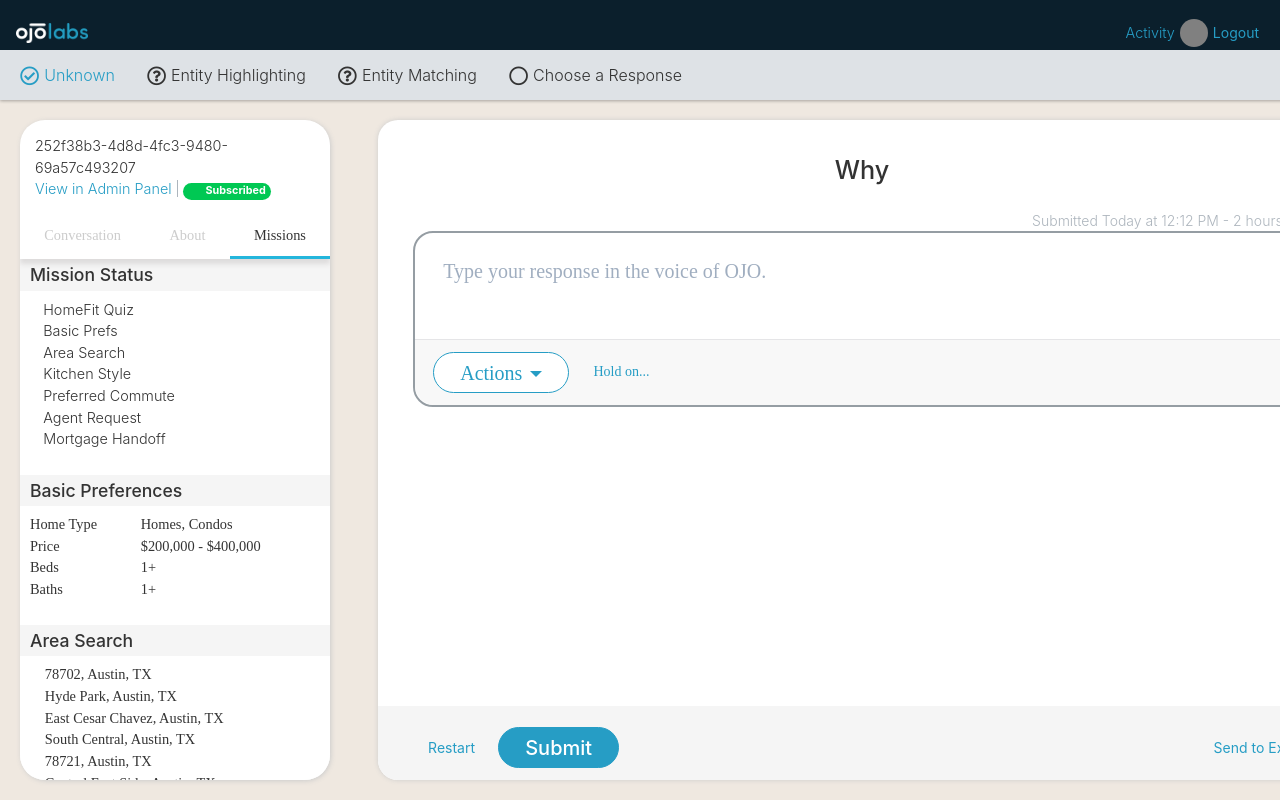
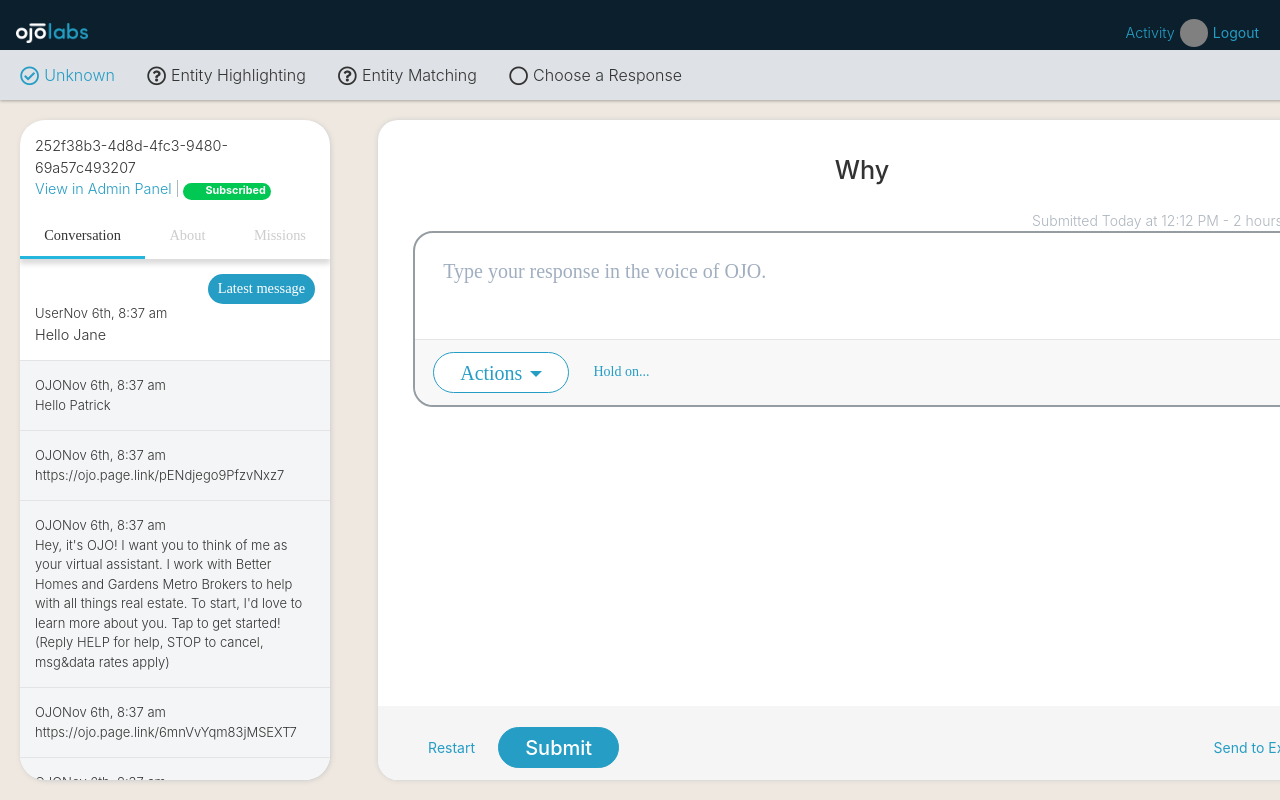
Before and after one commit to zweilandojo/p, a React (Create React App) app: page /tasks-task-detail in a window 1280 px wide. Built offline with nearby package versions, Linux system fonts and the light colour scheme; what react-table-hoc-fixed-columns would draw is missing.

Commit message:
working contextview tabs

```diff
--- a/src/assets/styles/app.css
+++ b/src/assets/styles/app.css
@@ -829,6 +829,36 @@
   padding-bottom: 0;
 }
 
+.ContextView-tabs .nav-tabs {
+  border-bottom: 0;
+  display: flex;
+  width: 100%;
+}
+.ContextView-tabs .nav-tabs .nav-item {
+  margin-bottom: 0;
+}
+.ContextView-tabs .nav-link {
+  padding: 0;
+  color: inherit;
+  border-radius: 0;
+  border: inherit;
+  border-bottom: 3px solid white;
+  padding: 10px 15px;
+  width: 100%;
+  text-align: center;
+}
+.ContextView-tabs .nav-link:hover {
+  border-bottom: 3px solid white
+}
+.ContextView-tabs .nav-tabs .nav-link.active,
+.ContextView-tabs .nav-tabs .nav-item.show .nav-link {
+  color: #333;
+  border-bottom-color: #24b6dc;
+}
+.nav-tabs .ContextView-tab {
+  padding: 0;
+  border-bottom: 0;
+}
 
 /* Json View */
 .JsonView {
--- a/src/components/ContextView/index.js
+++ b/src/components/ContextView/index.js
@@ -1,5 +1,7 @@
-import React from 'react';
-import { } from 'react-router-dom';
+import React from 'react'
+import { } from 'react-router-dom'
+import { TabContent, TabPane, Nav, NavItem, NavLink, Row, Col } from 'reactstrap'
+import classnames from 'classnames'
 
 // Imports
 import ContextMessages from './ContextMessages.js'
@@ -11,6 +13,23 @@
 }
 
 class ContextView extends React.Component {
+  constructor(props) {
+    super(props);
+
+    this.toggle = this.toggle.bind(this);
+    this.state = {
+      activeTab: '1'
+    };
+  }
+
+  toggle(tab) {
+    if (this.state.activeTab !== tab) {
+      this.setState({
+        activeTab: tab
+      });
+    }
+  }
+
   render() {
     return (
       <div className="ContextView flex-shrink" style={flexShrink}>
@@ -26,17 +45,53 @@
             </span>
           </div>
         </div>
+
+
         <div className="ContextView-tabs">
+          <Nav tabs>
+            <NavItem className="ContextView-tab">
+              <NavLink
+                className={classnames({ active: this.state.activeTab === '1' })}
+                onClick={() => { this.toggle('1'); }}
+              >
+                Conversation
+              </NavLink>
+            </NavItem>
+            <NavItem className="ContextView-tab">
+              <NavLink
+                className={classnames({ active: this.state.activeTab === '2' })}
+                onClick={() => { this.toggle('2'); }}
+              >
+                About
+              </NavLink>
+            </NavItem>
+            <NavItem className="ContextView-tab">
+              <NavLink
+                className={classnames({ active: this.state.activeTab === '3' })}
+                onClick={() => { this.toggle('3'); }}
+              >
+                Missions
+              </NavLink>
+            </NavItem>
+          </Nav>
+          {/*
           <div className="ContextView-tab ">Conversation</div>
           <div className="ContextView-tab ">About</div>
           <div className="ContextView-tab isActive">Missions</div>
+          */}
         </div>
         <div className="ContextView-content">
-
-          {/* <ContextMessages /> */}
-          {/* <ContextAbout /> */}
-          <ContextMissions />
-
+          <TabContent activeTab={this.state.activeTab}>
+            <TabPane tabId="1">
+              <ContextMessages />
+            </TabPane>
+            <TabPane tabId="2">
+              <ContextAbout />
+            </TabPane>
+            <TabPane tabId="3">
+              <ContextMissions />
+            </TabPane>
+          </TabContent>
         </div>
       </div>
     )
```
